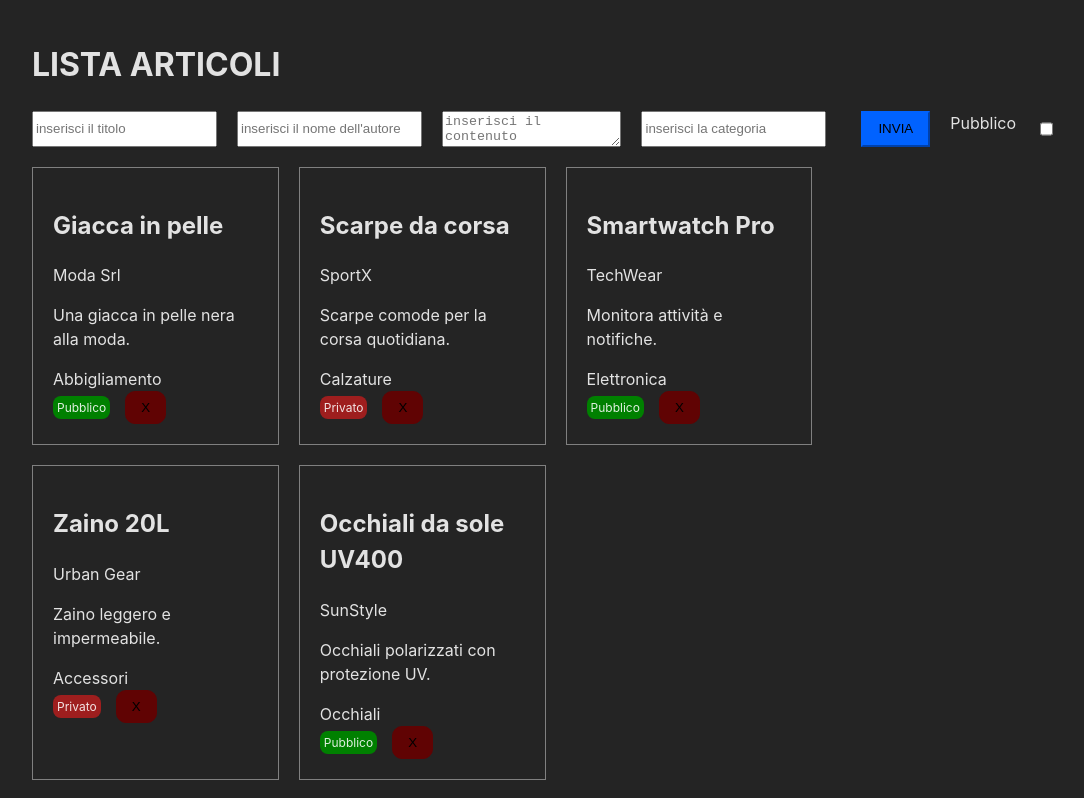
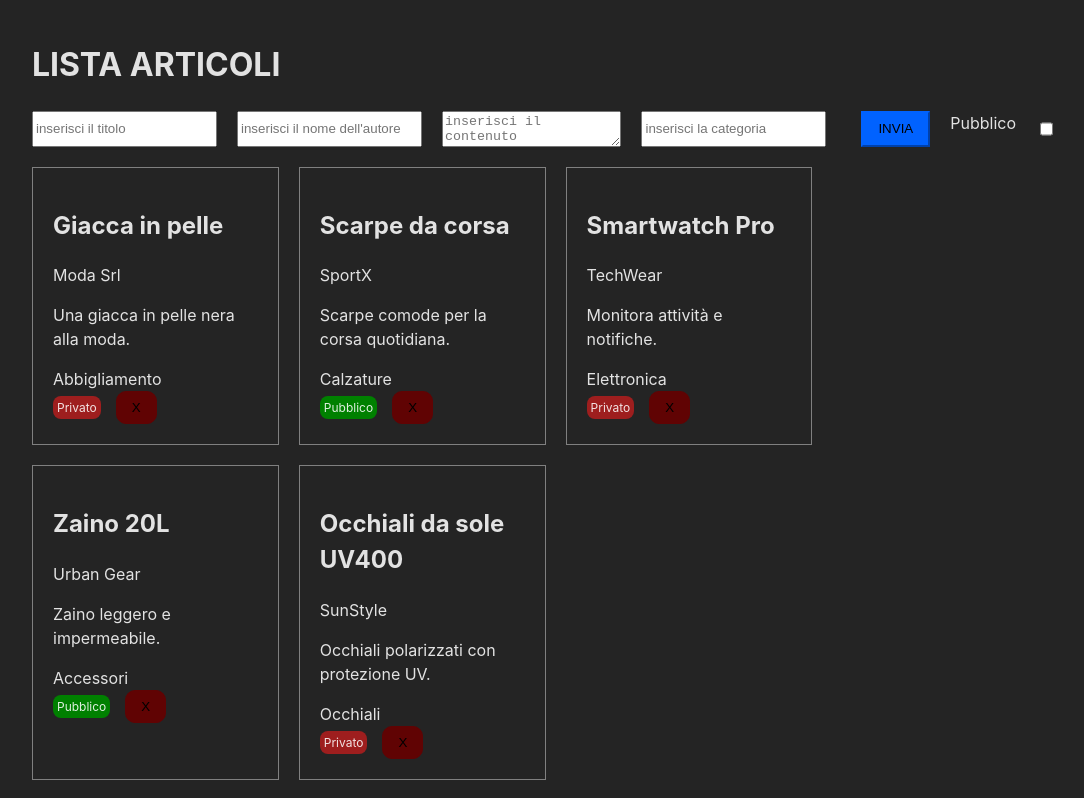
Before and after one commit to GheorgheMadan/react-form-multifield, a React (Vite) app: page / in a window 1280 px wide. Shown: the whole page, without its empty margins (96-1180 px from the left). Built offline with nearby package versions, Linux system fonts and the light colour scheme.

Commit message:
fix checkbox

```diff
--- a/src/components/FormMultifield.jsx
+++ b/src/components/FormMultifield.jsx
@@ -17,9 +17,10 @@ export default function FormMultifield() {
 
 
     const handleFormData = (e) => {
+        const value = e.target.type === 'checkbox' ? e.target.checked : e.target.value
         setFormData({
             ...formData,
-            [e.target.name]: e.target.value
+            [e.target.name]: value
         });
     };
 
@@ -79,9 +80,10 @@ export default function FormMultifield() {
                 <button>INVIA</button>
                 <label htmlFor="available">Pubblico</label>
                 <input type="checkbox"
+                    checked={formData.available}
+                    onChange={handleFormData}
                     name="available"
                     id="available"
-                    required
                 />
             </form >
             <div className="container-cards">
@@ -91,7 +93,7 @@ export default function FormMultifield() {
                         <span>{article.author}</span>
                         <p>{article.content}</p>
                         <span>{article.category}</span><br />
-                        <span className={article.available ? 'private' : 'public'}>{article.available ? 'Privato' : 'Pubblico'}</span>
+                        <span className={article.available ? 'public' : 'private'}>{article.available ? 'Pubblico' : 'Privato'}</span>
                         <button onClick={() => deleteArticle(article.id)}>
                             X
                         </button>
```
